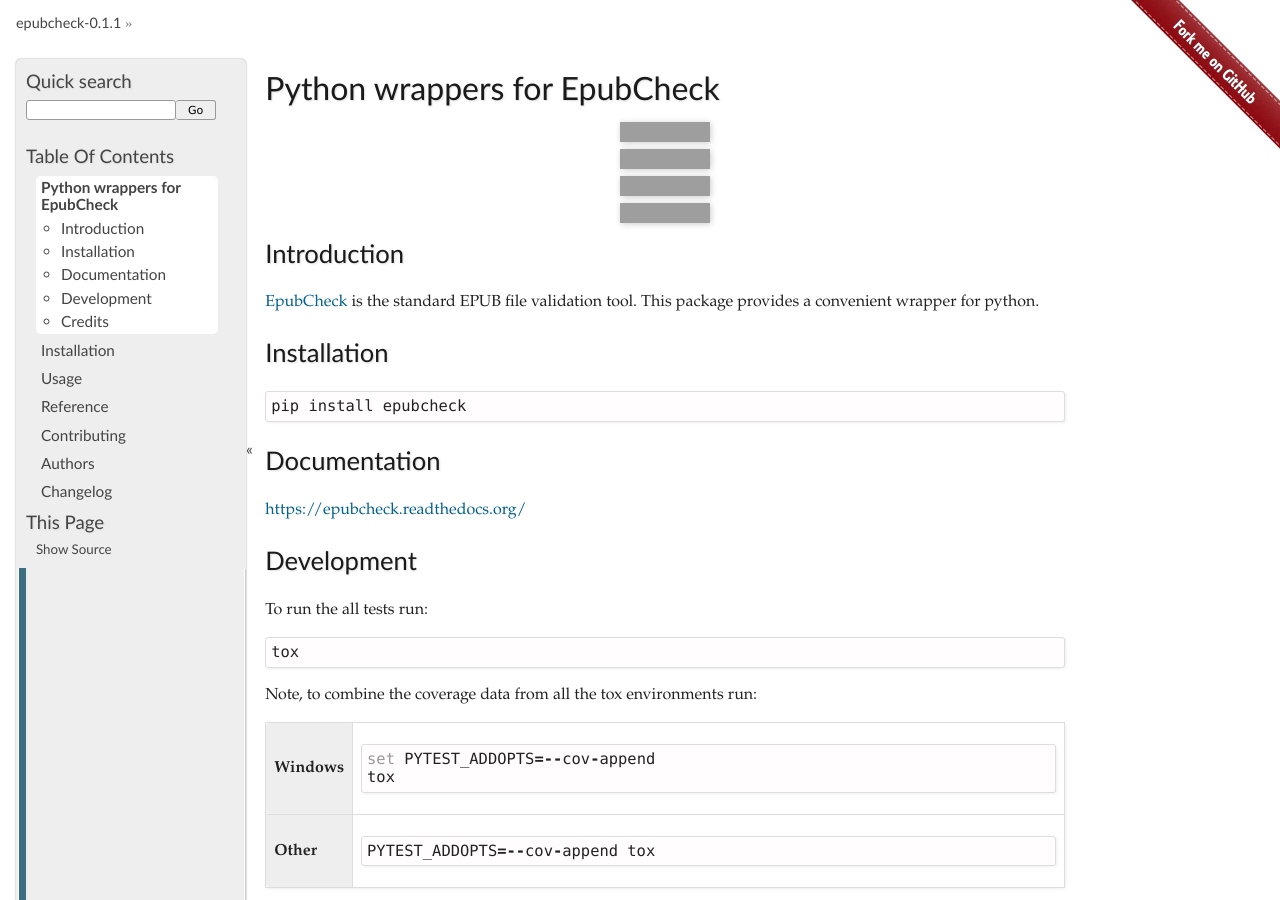
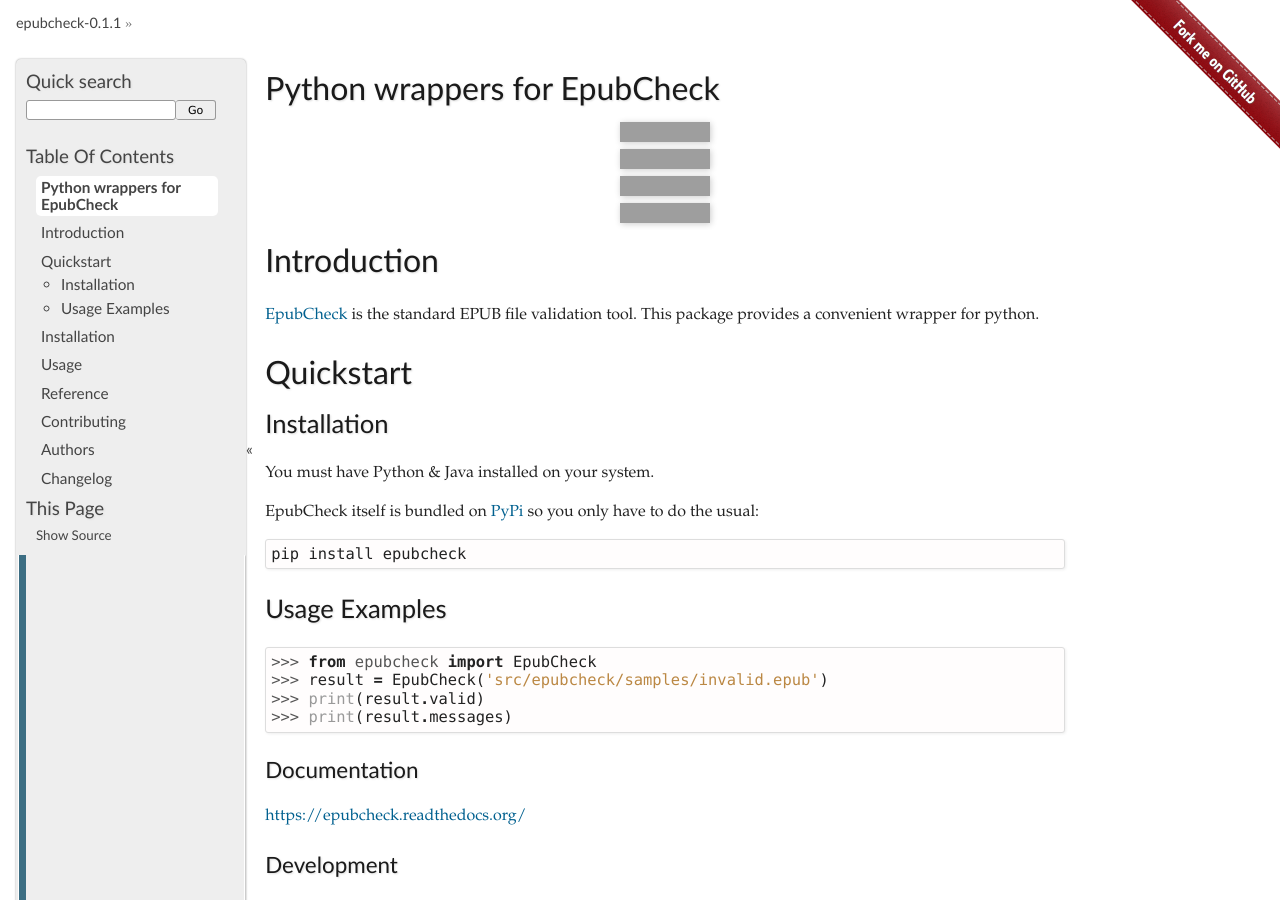
Before and after one commit to titusz/epubcheck, a Sphinx documentation site: the page built from docs/readme.rst, in a window 1280 px wide and 900 px high. Built offline with Sphinx 7.4.7, drawn with Linux system fonts in a browser that asks for light colours; grey boxes are pictures that could not be loaded.

Commit message:
add some basic documentation

```diff
--- a/README.rst
+++ b/README.rst
@@ -18,7 +18,7 @@ Python wrappers for EpubCheck
     :target: https://codecov.io/github/titusz/epubcheck
     :alt: Coverage Status
 
-
+============
 Introduction
 ============
 
@@ -26,12 +26,32 @@ Introduction
 validation tool. This package provides a convenient wrapper for python.
 
 
+
+==========
+Quickstart
+==========
+
 Installation
-============
+------------
 
-::
+You must have Python & Java installed on your system.
+
+EpubCheck itself is bundled on `PyPi <https://pypi.python.org/pypi/epubcheck>`_
+so you only have to do the usual::
 
     pip install epubcheck
+
+
+Usage Examples
+--------------
+
+.. code-block:: pycon
+
+    >>> from epubcheck import EpubCheck
+    >>> result = EpubCheck('src/epubcheck/samples/invalid.epub')
+    >>> print(result.valid)
+    >>> print(result.messages)
+
 
 Documentation
 =============
--- a/docs/reference/epubcheck.rst
+++ b/docs/reference/epubcheck.rst
@@ -5,5 +5,10 @@ epubcheck
 
     from epubcheck import *
 
-.. automodule:: epubcheck
-    :members:
+.. autoclass:: epubcheck.EpubCheck
+
+.. autoclass:: epubcheck.models.Checker
+
+.. autoclass:: epubcheck.models.Meta
+
+.. autoclass:: epubcheck.models.Message
```
